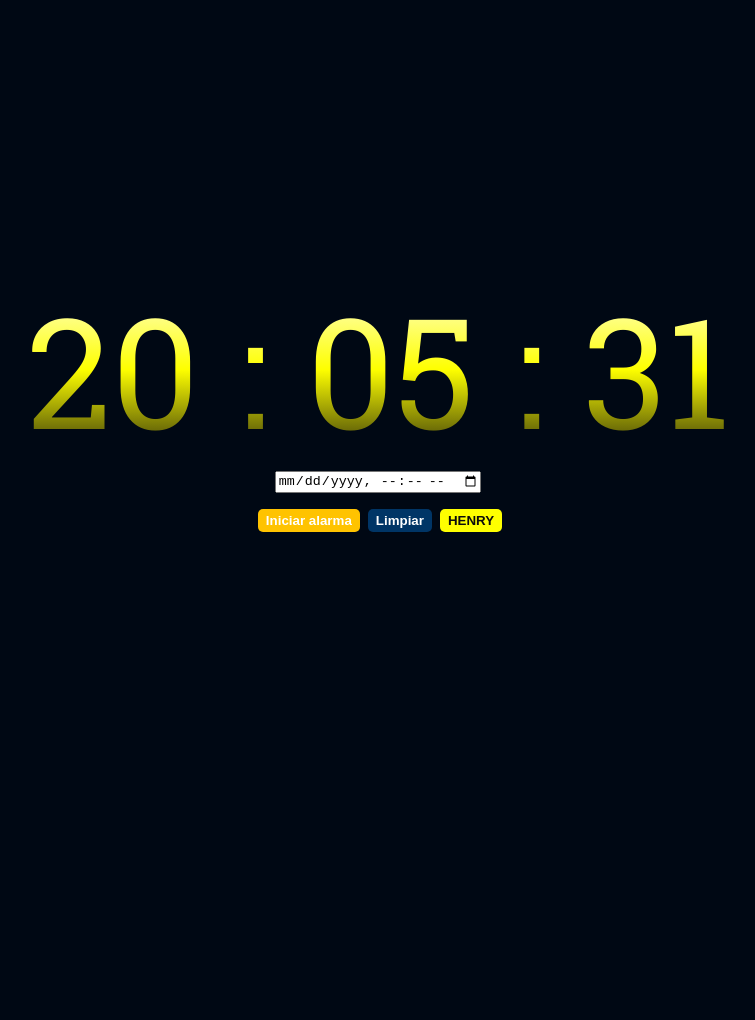
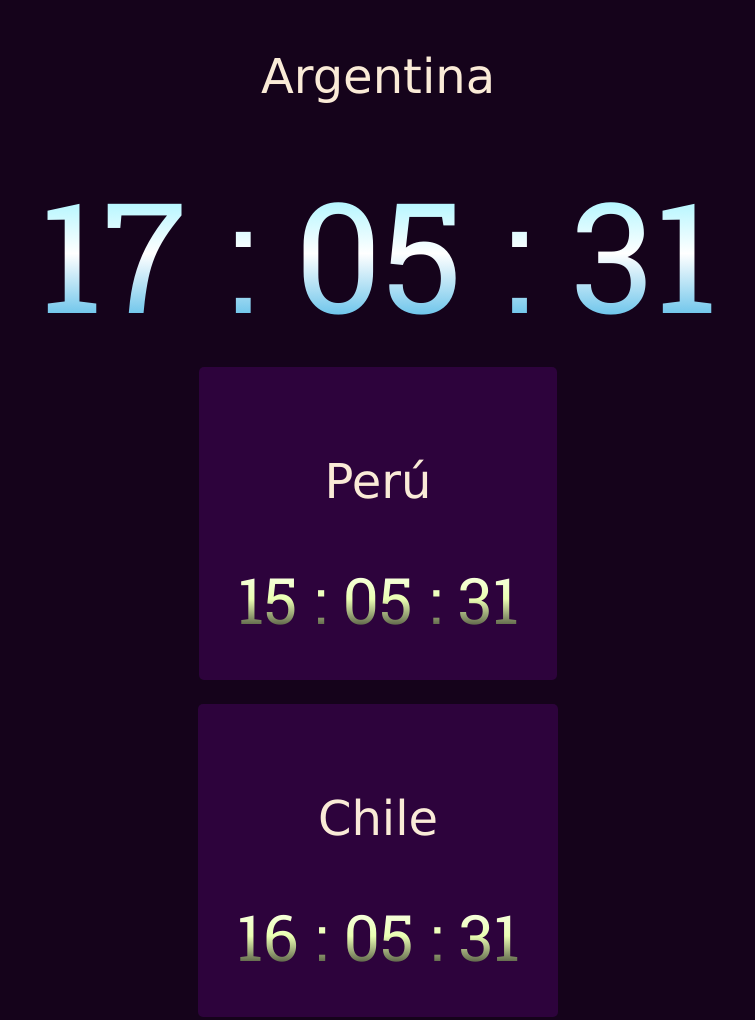
Before and after one commit to AngelVDev/alarmHenry, a plain HTML site: page index.html in a window 1280 px wide. Shown: the top 1020 px of the page, without its empty margins (262-1017 px from the left). Before the commit the page ends 800 px from the top, so only its background shows below. Drawn offline with Linux system fonts and the light colour scheme.

Commit message:
Hispanoclocks

```diff
--- a/index.html
+++ b/index.html
@@ -1,25 +1,47 @@
 <!DOCTYPE html>
 <html lang="en">
-<head>
-    <meta text= "This is a Jojo reference, but not everything.">
-    <meta charset="UTF-8">
-    <meta http-equiv="X-UA-Compatible" content="IE=edge">
-    <meta name="viewport" content="width=device-width, initial-scale=1.0">
-    <link rel="preconnect" href="https://fonts.gstatic.com">
-    <link href="https://fonts.googleapis.com/css2?family=Roboto+Slab&display=swap" rel="stylesheet">
-    <link rel="stylesheet" href="style.css">
+  <head>
+    <meta text="This is a Jojo reference, but not everything." />
+    <meta charset="UTF-8" />
+    <meta http-equiv="X-UA-Compatible" content="IE=edge" />
+    <meta name="viewport" content="width=device-width, initial-scale=1.0" />
+    <link rel="preconnect" href="https://fonts.gstatic.com" />
+    <link
+      href="https://fonts.googleapis.com/css2?family=Roboto+Slab&display=swap"
+      rel="stylesheet"
+    />
+    <link rel="stylesheet" href="style.css" />
     <title>Clock</title>
-</head>
-<body>
+  </head>
+  <body>
     <section class="container">
-        <div id="clock"></div>
-        <input onchange="setAlarmTime(this.value)" name="alarmTime" type="datetime-local">
-        <div class="controls">
-            <button onclick="setAlarm()" class="button set-alarm">Iniciar alarma</button>
-            <button onclick="clearAlarm()" class="button clear-alarm">Limpiar</button>
-            <button onclick="HENRY()" class="button HENRY">HENRY</button>
-        </div>
+      <p>Argentina</p>
+      <div id="clockSelf"></div>
+      <div class="miniContainer">
+        <p>Perú</p>
+        <div id="clockPer" class="clock"></div>
+      </div>
+      <div class="miniContainer">
+        <p>Chile</p>
+        <div id="clockChile" class="clock"></div>
+      </div>
+      <div class="miniContainer">
+        <p>México</p>
+        <div id="clockMex" class="clock">México</div>
+      </div>
+      <div class="miniContainer">
+        <p>Colombia</p>
+        <div id="clockCol" class="clock">Colombia</div>
+      </div>
+      <div class="miniContainer">
+        <p>Venezuela</p>
+        <div id="clockVen" class="clock">Venezuela</div>
+      </div>
+      <div class="miniContainer">
+        <p>España</p>
+        <div id="clockEsp" class="clock">España</div>
+      </div>
     </section>
     <script src="index.js"></script>
-</body>
+  </body>
 </html>
--- a/index.js
+++ b/index.js
@@ -1,68 +1,36 @@
-const display = document.getElementById('clock');
-
-const audio = new Audio('https://freesound.org/data/previews/251/251461_4146089-lq.mp3');
-const gold = new Audio("./golden_rule.mp3");
-const n = new Audio("./nani.mp3")
-audio.loop = true;
-
-let alarmTime = null;
-let alarmTimeout = null;
-
-
-function golden(){
-    gold.play()
+function display(clock) {
+  return document.getElementById(clock);
 }
 
-function updateTime() {
-    const date = new Date();
-
-    const hour = formatTime(date.getHours());
-    const minutes = formatTime(date.getMinutes());
-    const seconds = formatTime(date.getSeconds());
-    display.innerText=`${hour} : ${minutes} : ${seconds}`
+function updateTime(display, offset) {
+  const date = new Date();
+  const utc = date.getTime() + date.getTimezoneOffset() * 60000;
+  const localDate = new Date(utc + 3600000 * offset);
+  const hour = formatTime(localDate.getHours());
+  const minutes = formatTime(localDate.getMinutes());
+  const seconds = formatTime(localDate.getSeconds());
+  display.innerText = `${hour} : ${minutes} : ${seconds}`;
 }
 
 function formatTime(time) {
-    if ( time < 10 ) {
-        return '0' + time;
-    }
-    return time;
+  if (time < 10) {
+    return "0" + time;
+  }
+  return time;
 }
 
-function setAlarmTime(value) {
-    alarmTime = value
-    console.log(alarmTime)
-}
+const argClock = display("clockSelf");
+const chileClock = display("clockChile"); //-3
+const colClock = display("clockCol"); //-5
+const mexClock = display("clockMex"); //-6
+const venClock = display("clockVen"); //-4.5
+const perúClock = display("clockPer"); //-5
+const españaClock = display("clockEsp"); //+2
 
-function setAlarm() {
-    if(alarmTime) {
-        const current = new Date();
-        console.log(current)
-        const timeToAlarm = new Date(alarmTime);
-        console.log(timeToAlarm)
-
-        if (timeToAlarm > current) {
-            const timeout = timeToAlarm.getTime() - current.getTime();
-            alarmTimeout = setTimeout(() => audio.play(), timeout);
-            alert('Alarm set');
-        } else {
-            n.play()
-            alert('¿¿NANI??')
-        }
-    }
-}
-
-function HENRY(){
-    setTimeout(golden, 12 * 100000)
-    alert("Dis is Henry's golden rule ゴゴゴゴ")
-}
-
-function clearAlarm() {
-    audio.pause();
-    if (alarmTimeout) {
-        clearTimeout(alarmTimeout);
-        alert('Alarm cleared');
-    }
-}
-
-setInterval(updateTime, 1000);
+setInterval(() => updateTime(argClock, -3), 500);
+setInterval(() => updateTime(chileClock, -4), 500);
+setInterval(() => updateTime(colClock, -5), 500);
+setInterval(() => updateTime(mexClock, -6), 500);
+setInterval(() => updateTime(venClock, -4), 500);
+setInterval(() => updateTime(perúClock, -5), 500);
+setInterval(() => updateTime(españaClock, 2), 500);
--- a/style.css
+++ b/style.css
@@ -1,7 +1,8 @@
-body,html {
+body,
+html {
   margin: 0;
   padding: 0;
-    background-color: #000814;
+  background-color: #15031b;
 }
 * {
   box-sizing: border-box;
@@ -15,54 +16,49 @@ body,html {
   align-items: center;
 }
 
-#clock {
-    font-family: 'Roboto Slab', 'regular 400';
+#clockSelf {
+  font-family: "Roboto Slab", "regular 400";
   font-size: 12vw;
-    background-image: linear-gradient(180deg,
-        rgba(255, 255, 255,1) 0%,
-        rgba(254, 255, 0,1) 50%,
-        rgba(12, 12, 12,1) 100%);
+  background-image: linear-gradient(
+    180deg,
+    rgb(111, 238, 255) 0%,
+    rgb(255, 255, 255) 50%,
+    rgb(17, 160, 222) 100%
+  );
   background-clip: text;
   -webkit-background-clip: text;
   -moz-background-clip: text;
   -webkit-text-fill-color: transparent;
   -moz-text-fill-color: transparent;
 }
-
-.controls {
-    margin-top: 16px;
+.miniContainer {
+  display: flex;
+  padding: 2.4rem;
+  background-color: #bb00ff25;
+  border-radius: 5px;
+  margin: 0.75rem 0 0.75rem 0;
+  flex-direction: column;
+  justify-content: center;
 }
 
-.button {
-    font-weight: bold;
-    border-radius: 5px;
-    border: none;
-    color: white;
-    padding: 4px 8px;
-    margin-left: 4px;
-    cursor: pointer;
+.clock {
+  font-family: "Roboto Slab", "regular 400";
+  font-size: 5vw;
+  background-image: linear-gradient(
+    180deg,
+    rgba(255, 255, 255, 1) 0%,
+    rgb(235, 255, 179) 50%,
+    rgba(12, 12, 12, 1) 100%
+  );
+  background-clip: text;
+  -webkit-background-clip: text;
+  -moz-background-clip: text;
+  -webkit-text-fill-color: transparent;
+  -moz-text-fill-color: transparent;
 }
-
-.set-alarm {
-    background-color: #ffc300;
+p {
+  font-family: Verdana, Geneva, Tahoma, sans-serif;
+  text-align: center;
+  font-size: 3rem;
+  color: antiquewhite;
 }
-.set-alarm:hover{
-    color:rgba(12, 12, 12,1);
-    box-shadow: 0px 0px 6px 5px #fff6d5 inset;
-}
-
-.clear-alarm {
-    background-color: #003566;
-}
-.clear-alarm:hover{
-    box-shadow: 0px 0px 9px 4px #88bff3;
-}
-.HENRY {
-    background-color: rgba(254, 255, 0,1) ;
-    color: rgba(12, 12, 12,1);
-}
-.HENRY:hover{
-    background-color: rgba(12, 12, 12,1);
-    color: rgba(254, 255, 0,1);
-    box-shadow: 0px 0px 60px 15px #ffc300;
-}
```
Lines whose indentation alone changed are shown as unchanged.
